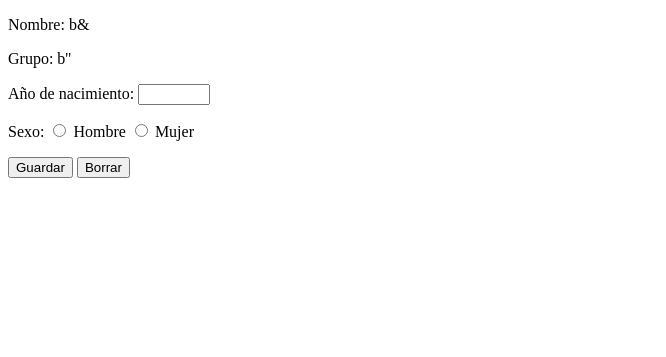
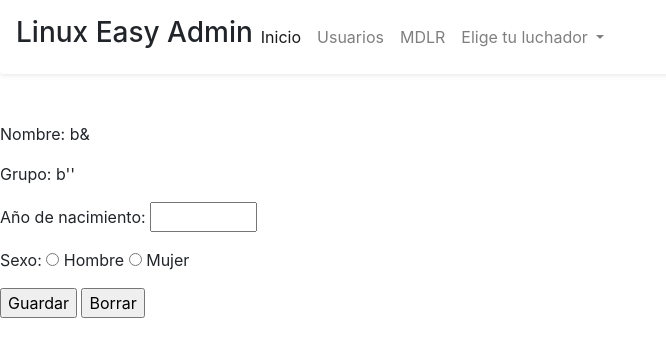
Before and after one commit to krl42c/LinuxEasyAdmin, a Flask app: a page that uses LEA/templates/user_info.html in a window 1280 px wide. Shown: the top 357 px of the page, without its empty margins (0-666 px from the left). Run offline with Flask 2, Linux system fonts and the light colour scheme; parts of the project's set-up code (start-up, migrations or seed data) failed here and were passed over; some libraries are stand-ins or nearby versions.

Commit message:
Añadidos pequeños cambios de diseño en inicio, y notables en cambios de diseño en users

```diff
--- a/LEA/templates/user_info.html
+++ b/LEA/templates/user_info.html
@@ -3,8 +3,42 @@
 <head>
     <meta charset="UTF-8">
     <title>Title</title>
+    <!-- Bootstrap -->
+		<link rel="stylesheet" href="https://stackpath.bootstrapcdn.com/bootstrap/4.3.1/css/bootstrap.min.css" integrity="sha384-ggOyR0iXCbMQv3Xipma34MD+dH/1fQ784/j6cY/iJTQUOhcWr7x9JvoRxT2MZw1T" crossorigin="anonymous">
+    <!-- Bootstrap -->
 </head>
 <body>
+    <!-- inicio de la barra de busqueda -->
+		<nav class="navbar navbar-expand-lg navbar-light bg-light shadow-sm p-3 mb-5 bg-white rounded">
+			<h3>Linux Easy Admin</h3>
+		  <button class="navbar-toggler" type="button" data-toggle="collapse" data-target="#navbarNavDropdown" aria-controls="navbarNavDropdown" aria-expanded="false" aria-label="Toggle navigation">
+			<span class="navbar-toggler-icon"></span>
+		  </button>
+		  <div class="collapse navbar-collapse" id="navbarNavDropdown">
+			<ul class="navbar-nav">
+			  <li class="nav-item active">
+				<a class="nav-link" href="{{url_for('index')}}">Inicio <span class="sr-only">(current)</span></a>
+			  </li>
+			  <li class="nav-item">
+				<a class="nav-link" href="{{url_for('list_users')}}">Usuarios</a>
+			  </li>
+			  <li class="nav-item">
+				<a class="nav-link" href="#">MDLR</a>
+			  </li>
+			  <li class="nav-item dropdown">
+				<a class="nav-link dropdown-toggle" href="#" id="navbarDropdownMenuLink" role="button" data-toggle="dropdown" aria-haspopup="true" aria-expanded="false">
+				  Elige tu luchador
+				</a>
+				<div class="dropdown-menu" aria-labelledby="navbarDropdownMenuLink">
+				  <a class="dropdown-item" href="#">El dandy</a>
+				  <a class="dropdown-item" href="#">Morad</a>
+				  <a class="dropdown-item" href="#">Normal lelele lele</a>
+				</div>
+			  </li>
+			</ul>
+		  </div>
+		</nav>
+		<!-- fin de la barra de busqueda -->
     <form>
       <p>Nombre: {{ user }}</p>
         <p>Grupo: {{ user_groups }}</p>
@@ -20,5 +54,12 @@
     </form>
 
 
+
+
+    <!-- Bootstrap -->
+    <script src="https://code.jquery.com/jquery-3.3.1.slim.min.js" integrity="sha384-q8i/X+965DzO0rT7abK41JStQIAqVgRVzpbzo5smXKp4YfRvH+8abtTE1Pi6jizo" crossorigin="anonymous"></script>
+    <script src="https://cdnjs.cloudflare.com/ajax/libs/popper.js/1.14.7/umd/popper.min.js" integrity="sha384-UO2eT0CpHqdSJQ6hJty5KVphtPhzWj9WO1clHTMGa3JDZwrnQq4sF86dIHNDz0W1" crossorigin="anonymous"></script>
+    <script src="https://stackpath.bootstrapcdn.com/bootstrap/4.3.1/js/bootstrap.min.js" integrity="sha384-JjSmVgyd0p3pXB1rRibZUAYoIIy6OrQ6VrjIEaFf/nJGzIxFDsf4x0xIM+B07jRM" crossorigin="anonymous"></script>
+    <!-- Bootstrap -->
 </body>
 </html>
```
Also changed, not shown: LEA/templates/base.html (+7 -5 lines), LEA/templates/users.html (+18 -5 lines).
